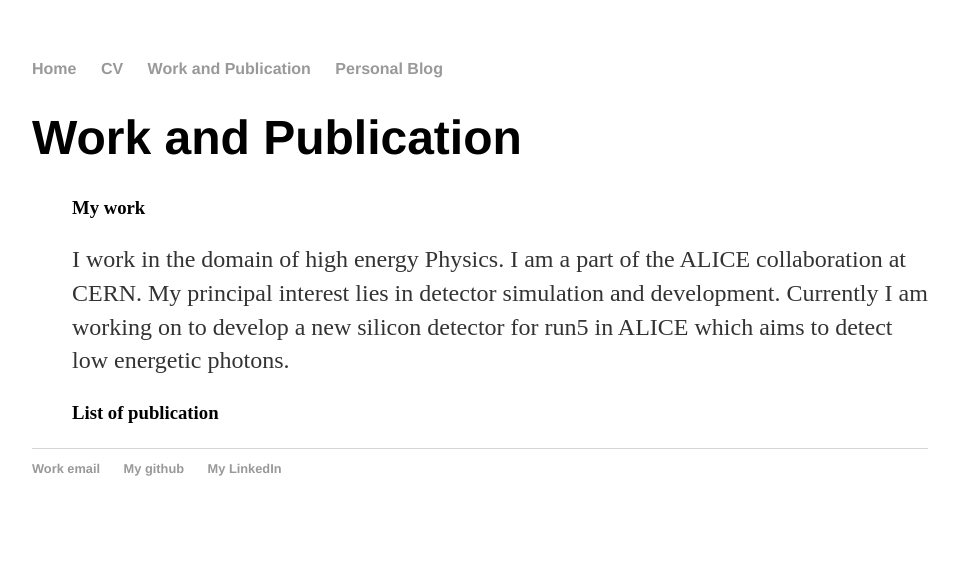
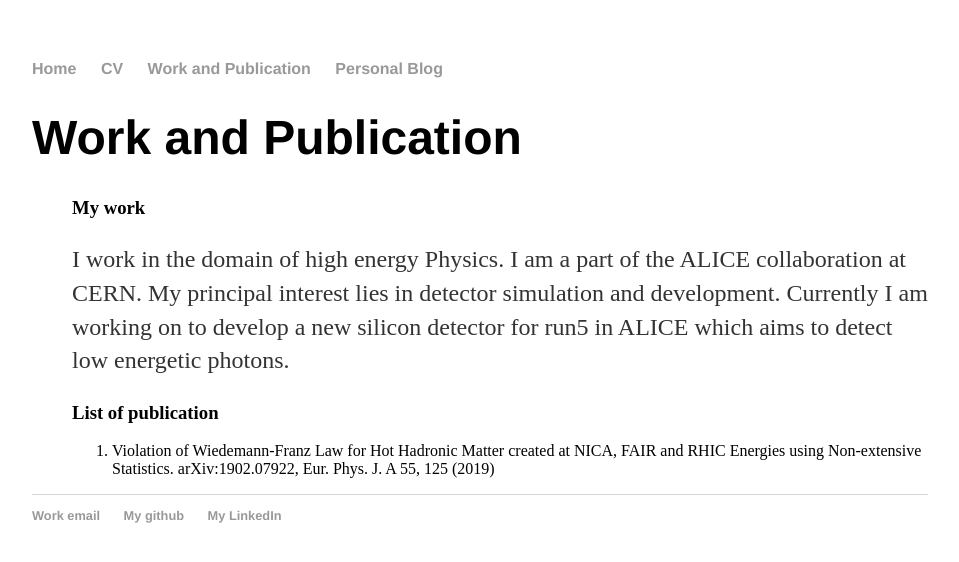
Before and after one commit to an15ms157/abhishek.github.io, a Jekyll site: the page built from work/index.html, in a window 1280 px wide. Shown: the top 562 px of the page, without its empty margins (160-1119 px from the left). Built offline with Jekyll 4.4.1, drawn with Linux system fonts in a browser that asks for light colours.

Commit message:
Update index.html

```diff
--- a/work/index.html
+++ b/work/index.html
@@ -10,6 +10,7 @@ title: Work and Publication
 	</p>
 
 	<h3>List of publication</h3>
-	<p> <p>
-
-	</ul>
+	<ol>
+	<li class="pub_list"> Violation of Wiedemann-Franz Law for Hot Hadronic Matter created at NICA, FAIR and RHIC Energies using Non-extensive Statistics.
+		arXiv:1902.07922, Eur. Phys. J. A 55, 125 (2019) </li>
+	</ol>
```
